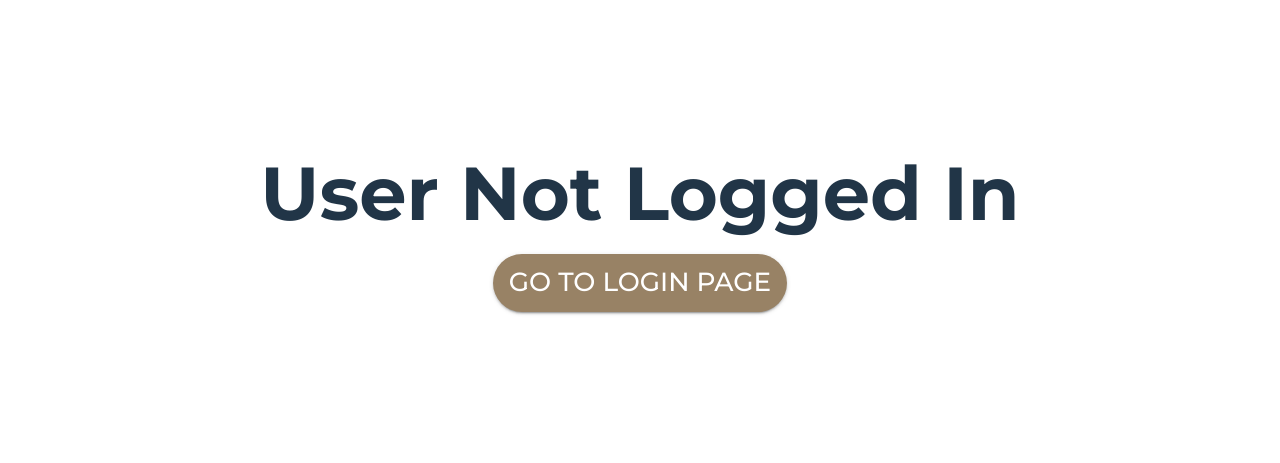
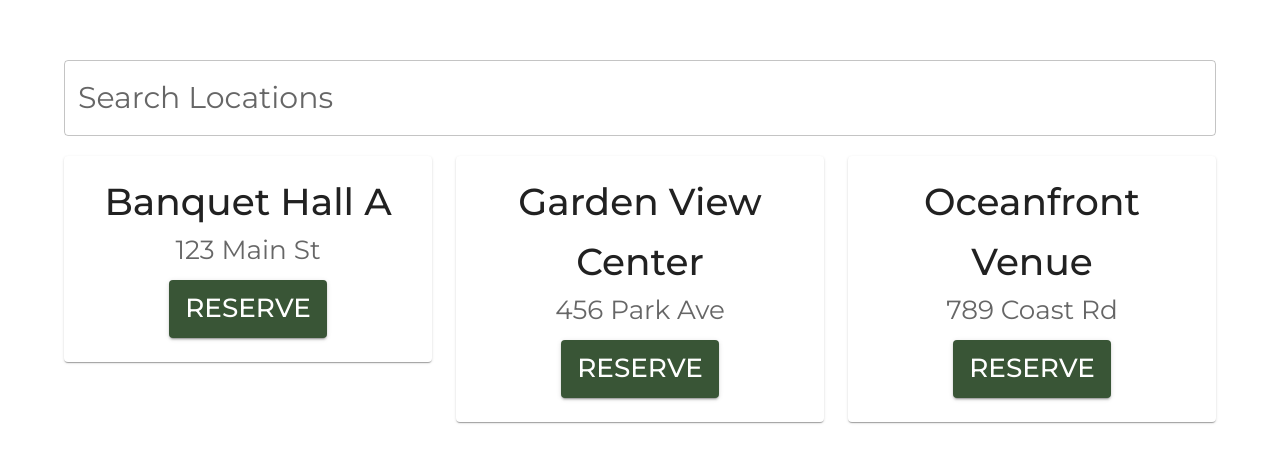
Before and after one commit to Rqkko/rendezvous, a React (Vite) app in the folder rendezvousapp.client/: page / in a window 1280 px wide. Shown: the part 169-632 px from the top of the page. Built offline with nearby package versions, Linux system fonts and the light colour scheme; no server answers.

Commit message:
Update Home.tsx
- chatGPT initial code

```diff
--- a/rendezvousapp.client/src/views/Home.tsx
+++ b/rendezvousapp.client/src/views/Home.tsx
@@ -1,70 +1,65 @@
-import { Container, Typography } from "@mui/material";
-import { useNavigate, useLocation } from "react-router-dom";
-import OpaqueButton from "../components/OpaqueButton";
-import { useEffect, useState } from "react";
+// src/components/HomePage.tsx
+import React, { useState } from 'react';
+import { Container, TextField, Grid, Card, CardContent, Typography, Button } from '@mui/material';
 
-interface User {
-    userId: string;
-    firstname: string;
-    lastname: string;
-    email: string;
-    phone: string;
+// Location data structure
+interface Location {
+    id: number;
+    name: string;
+    address: string;
 }
 
 function Home() {
-    const navigate = useNavigate();
-    const location = useLocation();
-    const [user, setUser] = useState<User | null>(null);
+    const [searchQuery, setSearchQuery] = useState('');
 
-    async function getUser(): Promise<User | null> {
-        return fetch('/api/user/getUser')
-            .then((response) => {
-                if (!response.ok) {
-                    return response.json().then((data) => {
-                        throw new Error(data.message);
-                    });
-                }
-                return response.json();
-            })
-            .then((data) => {
-                return {
-                    userId: data.userId,
-                    firstname: data.firstname,
-                    lastname: data.lastname,
-                    email: data.email,
-                    phone: data.phone
-                };
-            })
-            .catch(() => {
-                return null;
-            });
-    }
+    // Sample location data
+    const locations: Location[] = [
+        { id: 1, name: 'Banquet Hall A', address: '123 Main St' },
+        { id: 2, name: 'Garden View Center', address: '456 Park Ave' },
+        { id: 3, name: 'Oceanfront Venue', address: '789 Coast Rd' },
+    ];
 
-    useEffect(() => {
-        getUser().then((result) => setUser(result));
-    }, [location]);
+    const handleSearchChange = (event: React.ChangeEvent<HTMLInputElement>) => {
+        setSearchQuery(event.target.value);
+    };
+
+    const filteredLocations = locations.filter(location =>
+        location.name.toLowerCase().includes(searchQuery.toLowerCase())
+    );
 
     return (
         <Container>
-            {user !== null ? (
-                <>
-                    <Typography variant="h1">Welcome to Home Page, {user.firstname}!</Typography>
-                    <Typography variant="h2">User Id: {user.userId}</Typography>
-                    <Typography variant="h2">Name: {user.firstname} {user.lastname}</Typography>
-                    <Typography variant="h2">Phone: {user.phone}</Typography>
-                    <Typography variant="h2">Email: {user.email}</Typography>
-                </>
-            ) : (
-                <>
-                    <Typography variant="h1">User Not Logged In</Typography>
-                    <OpaqueButton
-                        handleClick={() => navigate("/login")}
-                        text="Go to Login Page"
-                    />
-                </>
-            )}
+        {/* Search Bar */}
+        <TextField
+            fullWidth
+            label="Search Locations"
+            variant="outlined"
+            value={searchQuery}
+            onChange={handleSearchChange}
+            style={{ margin: '20px 0' }}
+        />
+
+        {/* Locations List */}
+        <Grid container spacing={3}>
+            {filteredLocations.map((location) => (
+            <Grid item xs={12} sm={6} md={4} key={location.id}>
+                <Card>
+                <CardContent>
+                    <Typography variant="h6">{location.name}</Typography>
+                    <Typography variant="body2" color="textSecondary">
+                    {location.address}
+                    </Typography>
+                    {/* Add button for reservation, admin can have edit, delete */}
+                    <Button variant="contained" color="primary" style={{ marginTop: '10px' }}>
+                    Reserve
+                    </Button>
+                </CardContent>
+                </Card>
+            </Grid>
+            ))}
+        </Grid>
         </Container>
     );
-}
+};
 
 export default Home;
```
